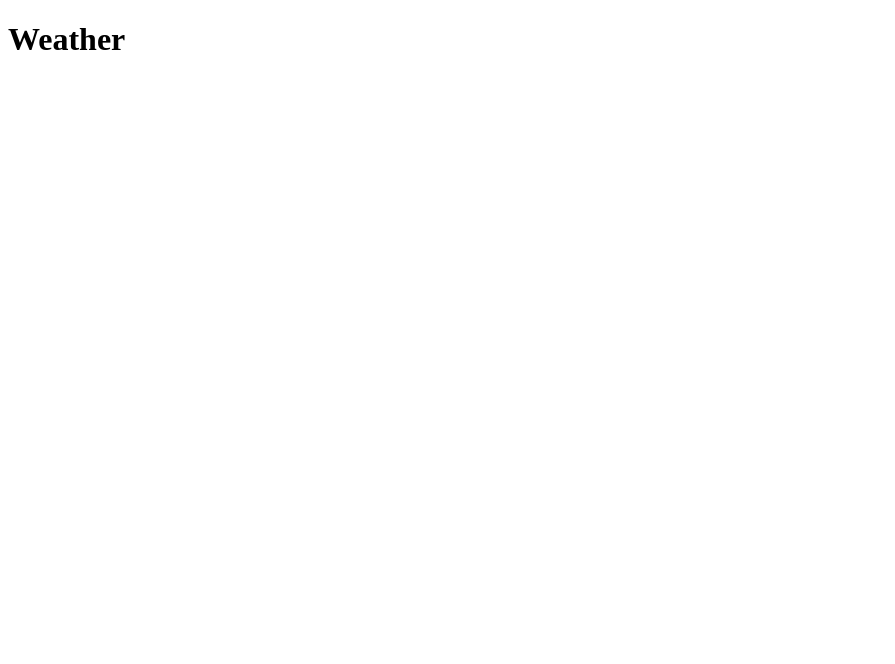
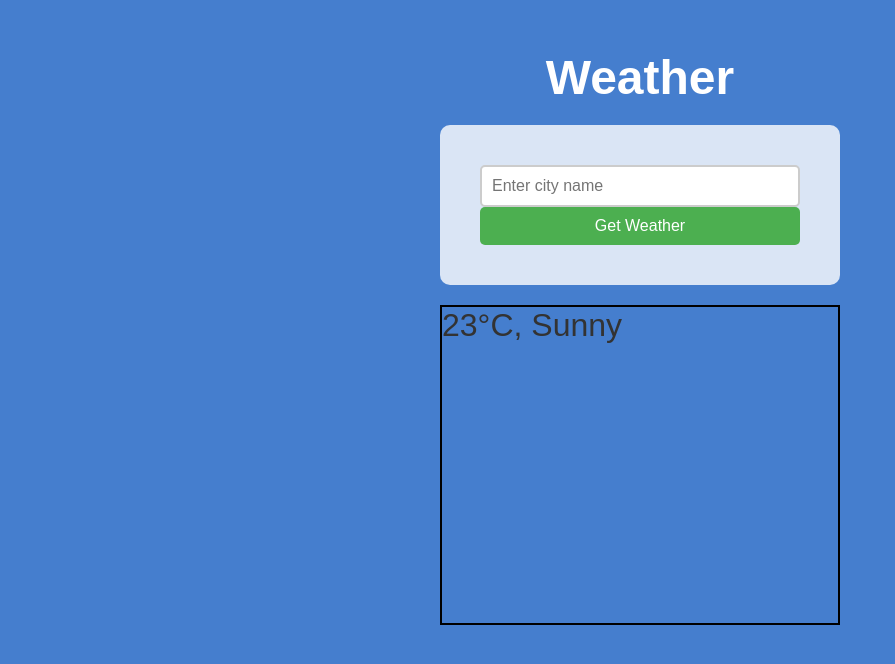
Before and after one commit to CSE023-27/Project-about-weather-app-, a plain HTML site: page html.html in a window 1280 px wide. Shown: the whole page, without its empty margins (0-895 px from the left). Drawn offline with Linux system fonts and the light colour scheme.

Commit message:
Adding location adder

```diff
--- a/html.html
+++ b/html.html
@@ -4,8 +4,83 @@
     <meta charset="UTF-8">
     <meta name="viewport" content="width=device-width, initial-scale=1.0">
     <title>Weather App</title>
+    <style>
+        * {
+            box-sizing: border-box;
+            margin: 0;
+            padding: 0;
+        }
+        body{
+            background-color: rgb(69, 126, 206);
+            display: flex;
+            flex-direction: column;
+            align-items: center;
+        }
+        h1{
+            color: white;
+            text-align: center;
+            margin-top: 50px;
+            font-family: Arial, sans-serif;
+            font-size: 3em;
+        }
+        #location {
+            width: 25rem;
+            height: 10rem;
+            background-color: rgba(255, 255, 255, 0.8);
+            display: flex;
+            flex-direction: column;
+            align-items: center;
+            justify-content: center;
+            margin-top: 20px;
+            border-radius: 10px;
+        }
+        #cityInput {
+            width: 80%;
+            padding: 10px;
+            border: 2px solid #ccc;
+            border-radius: 5px;
+            font-size: 1em;
+        }
+        #inputButton{
+            width: 80%;
+            padding: 10px;
+            background-color: #4CAF50;
+            color: white;
+            border: none;
+            border-radius: 5px;
+            font-size: 1em;
+            cursor: pointer;
+        }
+        #weatherForm {
+            width: 100%;
+            height: 100%;
+            display: flex;
+            flex-direction: column;
+            align-items: center;
+            justify-content: center;
+        }
+        #weatherResult {
+            width: 25rem;
+            height: 20rem;
+            margin-top: 20px;
+            font-size: 1.5em;
+            color: #333;
+            font-family: Arial, sans-serif;
+            border: 2px solid black;
+            font-size: 2em;
+        }
+    </style>
 </head>
 <body>
     <h1>Weather</h1>
+    <div id="location">
+        <form id="weatherForm">
+            <input type="text" id="cityInput" placeholder="Enter city name" required>
+            <button id="inputButton" type="submit">Get Weather</button>
+        </form>
+    </div>
+    <div id="weatherResult">
+            23°C, Sunny
+    </div>
 </body>
 </html>
```
